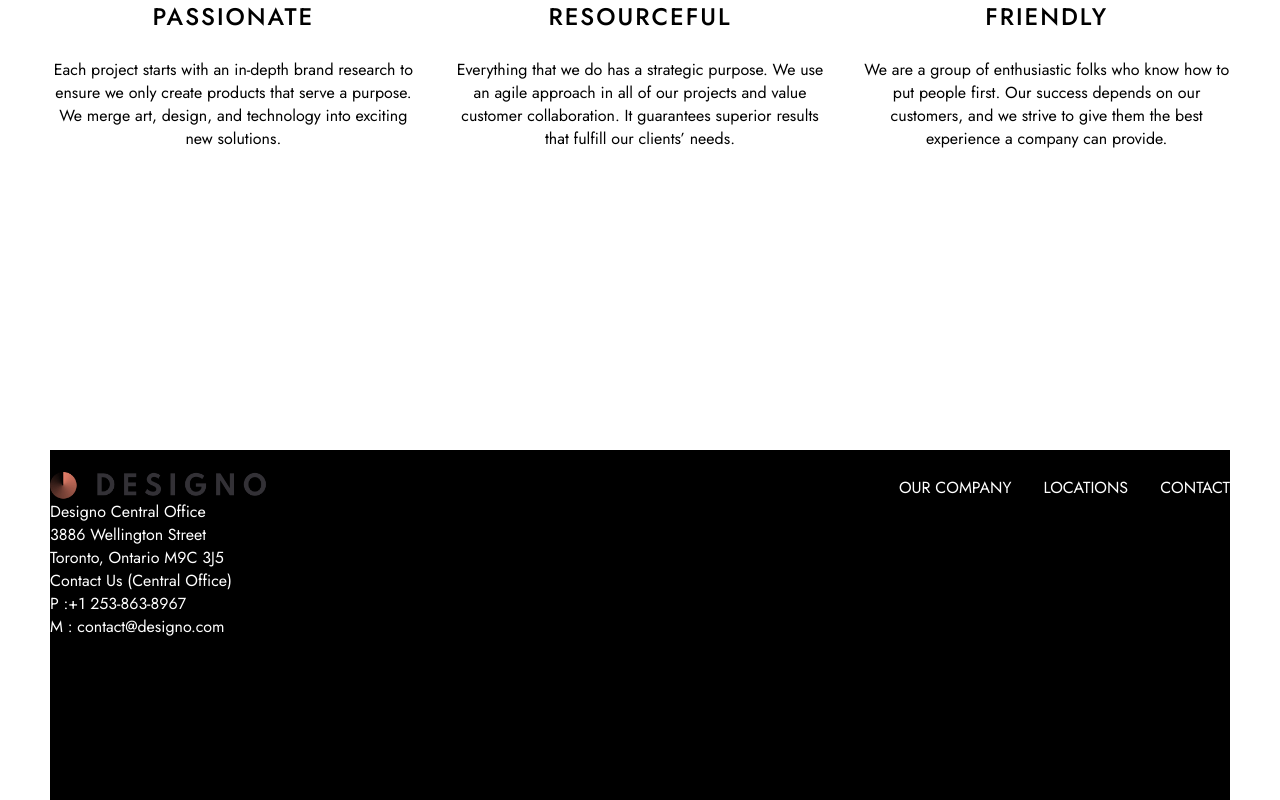
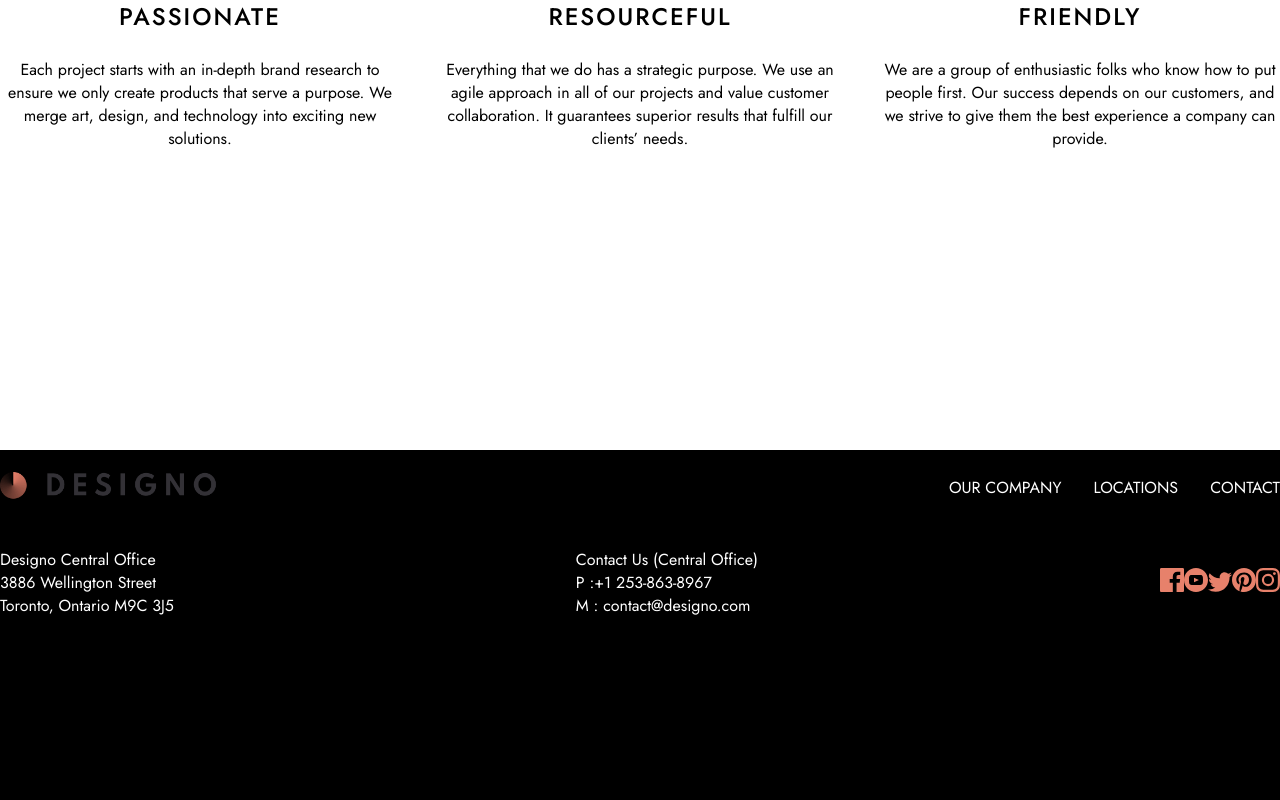
Before and after one commit to AbbyNyakara/Designo-Website, a React (Vite) app: page /about in a window 1280 px wide. Shown: the part 1653-2453 px from the top of the page. Built offline with nearby package versions, Linux system fonts and the light colour scheme.

Commit message:
add footer

```diff
--- a/src/App.jsx
+++ b/src/App.jsx
@@ -1,4 +1,4 @@
-import './app.css';
+// import './app.css';
 import Header from './components/Header/Header';
 import Hero from './components/Hero/Hero';
 import Services from './components/Services/Services';
--- a/src/components/Footer/Footer.jsx
+++ b/src/components/Footer/Footer.jsx
@@ -2,6 +2,11 @@ import React from 'react';
 import './footer.scss';
 import logo from '../../assets/logo-dark.png';
 import Header from '../Header/Header';
+import facebookIcon from '../../assets/icon-facebook.svg';
+import youTubeIcon from '../../assets/icon-youtube.svg';
+import twitterIcon from '../../assets/icon-twitter.svg';
+import pinterestIcon from '../../assets/icon-pinterest.svg';
+import instagramIcon from '../../assets/icon-instagram.svg';
 
 const Footer = () => {
   return (
@@ -19,6 +24,14 @@ const Footer = () => {
           P :+1 253-863-8967 <br />
           M : contact@designo.com
         </div>
+
+        <div className="footer__socials">
+          <img src={facebookIcon} alt="" />
+          <img src={youTubeIcon} alt="" />
+          <img src={twitterIcon} alt="" />
+          <img src={pinterestIcon} alt="" />
+          <img src={instagramIcon} alt="" />
+        </div>
       </div>
     </div>
   )
--- a/src/components/Footer/footer.scss
+++ b/src/components/Footer/footer.scss
@@ -7,3 +7,10 @@
   width: 100%;
   min-height: 350px;
 }
+
+.footer__main {
+  margin-top: 3rem;
+  display: flex;
+  justify-content: space-between;
+  align-items: center;
+}
```
